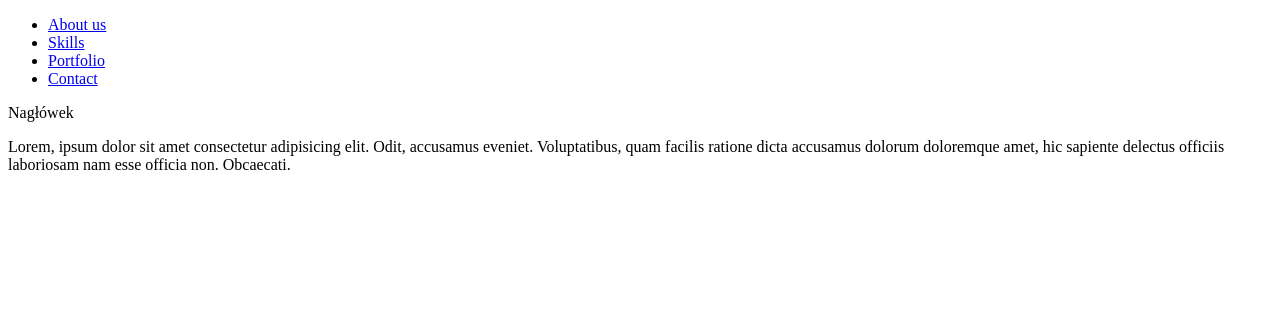
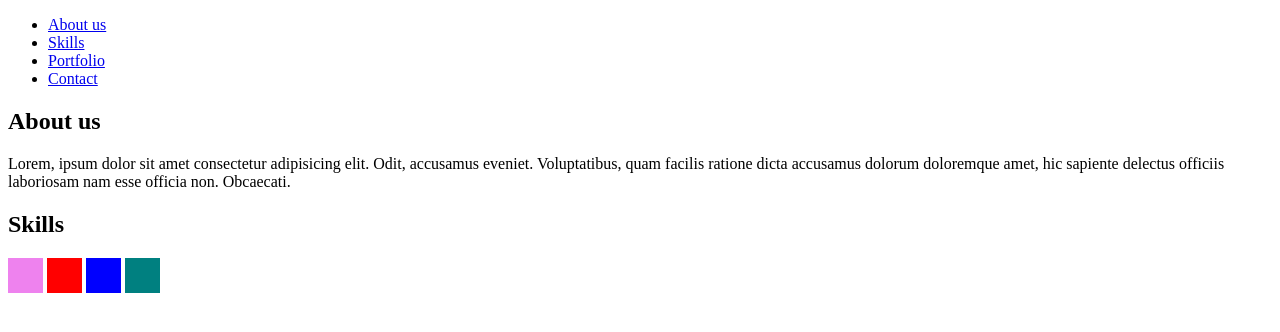
Before and after one commit to natalkakm/15-html-prosta-strona, a plain HTML site: page index.html in a window 1280 px wide. Drawn offline with Linux system fonts and the light colour scheme.

```diff
--- a/index.html
+++ b/index.html
@@ -14,12 +14,17 @@
             </ul>
         </nav>
         <section id="about-us" name="About us">
-            <header>Nagłówek</header>
+            <header><h1>About us</h1></header>
             <p>Lorem, ipsum dolor sit amet consectetur adipisicing elit. Odit, accusamus eveniet. Voluptatibus, quam facilis ratione dicta accusamus dolorum doloremque amet, hic sapiente delectus officiis laboriosam nam esse officia non. Obcaecati.
             </p>
 
         </section>
         <section id="skills" name="Skills">
+            <header><h1>Skills</h1></header>
+            <div style="background:violet;height:35px;width:35px;display:inline-block"></div>
+            <div style="background:red;height:35px;width:35px;display:inline-block"></div>
+            <div style="background:blue;height:35px;width:35px;display:inline-block"></div>
+            <div style="background:teal;height:35px;width:35px;display:inline-block"></div>
 
         </section>
         <section id="portfolio" name="Portfolio">
```
